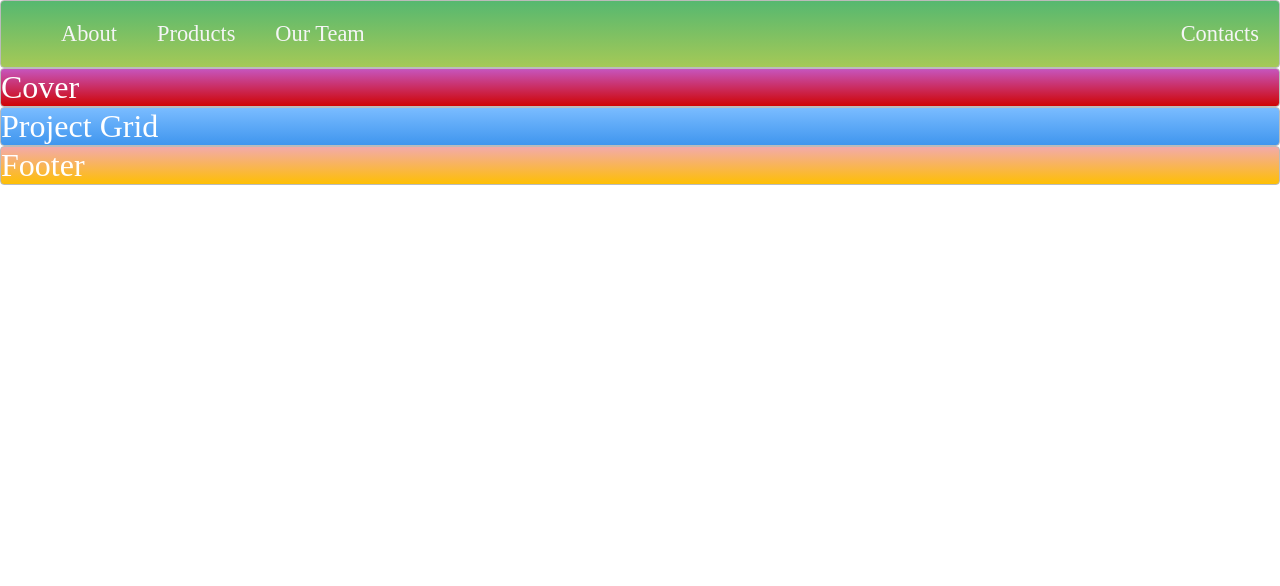
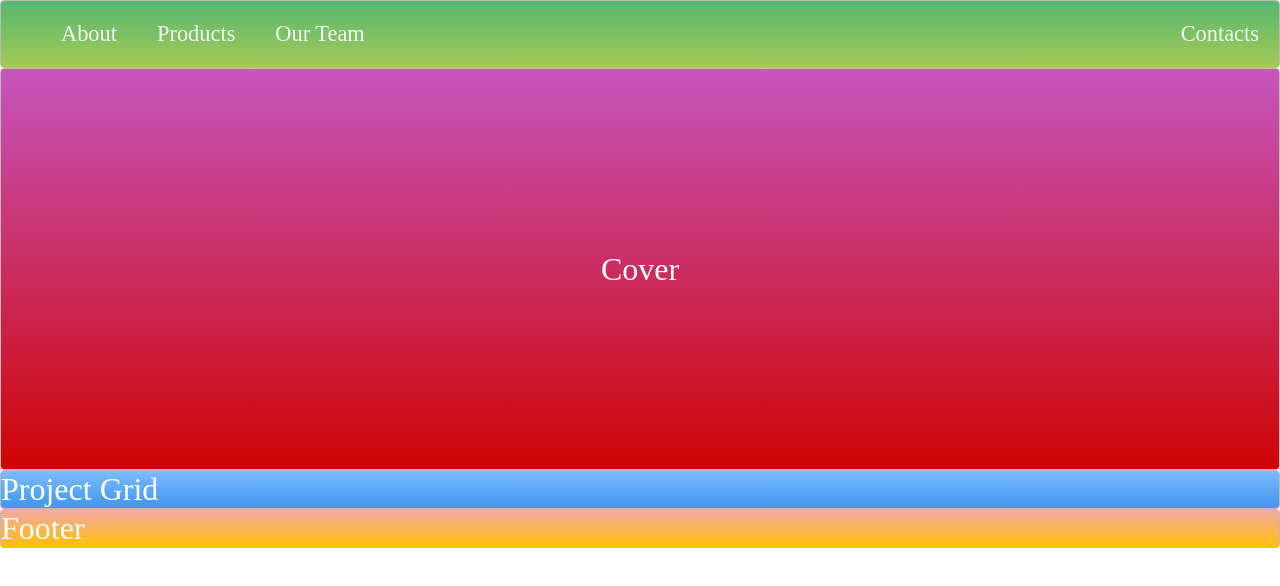
Before and after one commit to UnrivalledHitman/Complete-Web-Developer, a plain HTML site: page CSS Grid + CSS Layout/Layout Master/index.html in a window 1280 px wide. Drawn offline with Linux system fonts and the light colour scheme.

Commit message:
Added CSS to Cover

```diff
--- a/CSS Grid + CSS Layout/Layout Master/index.html
+++ b/CSS Grid + CSS Layout/Layout Master/index.html
@@ -13,7 +13,7 @@
         <li class="push"><a href="">Contacts</a></li>
       </ul>
     </nav>
-    <div class="zone red">Cover</div>
+    <div class="container zone red">Cover</div>
     <div class="zone blue">Project Grid</div>
     <div class="zone yellow">Footer</div>
   </body>
--- a/CSS Grid + CSS Layout/Layout Master/style.css
+++ b/CSS Grid + CSS Layout/Layout Master/style.css
@@ -48,6 +48,15 @@ li {
 a {
   color: #f5f5f6;
   text-decoration: none;
+}
+
+/* Cover */
+.container{
+  display: flex;
+  align-items: center;
+  justify-content: center;
+  height: 50vh;
+
 }
 
 /*https://paulund.co.uk/how-to-create-shiny-css-buttons*/
```
